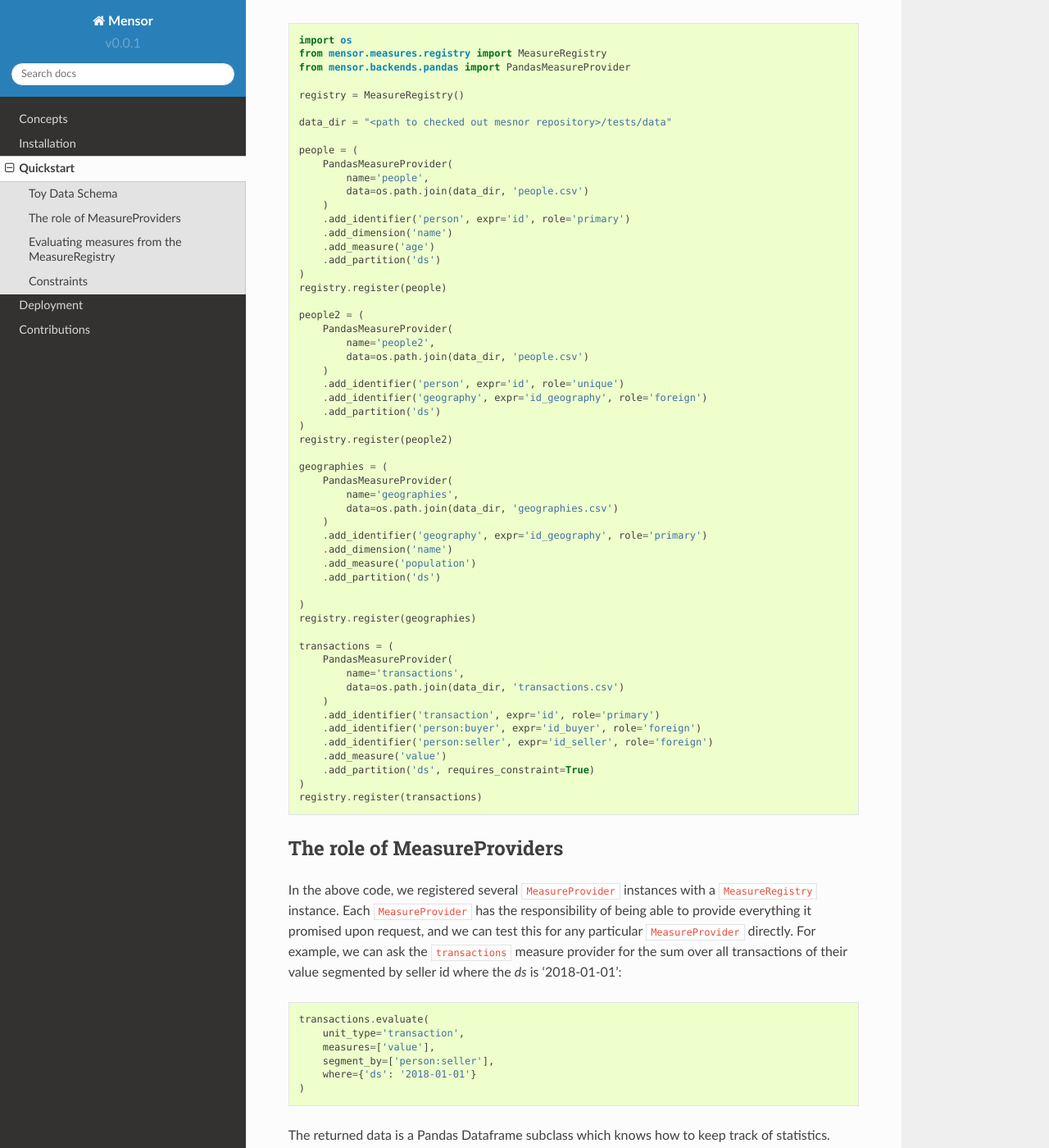
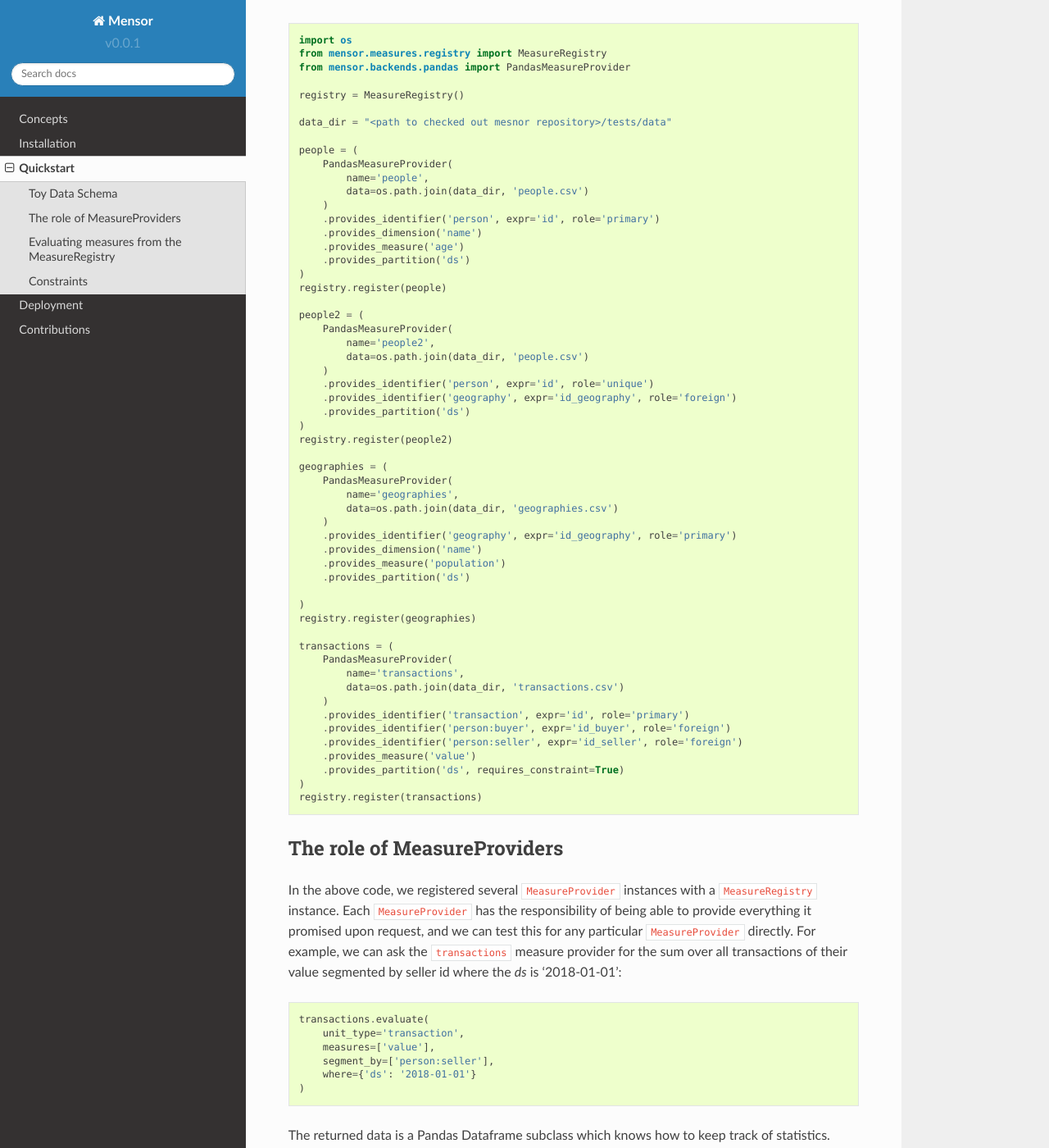
Before and after one commit to matthewwardrop/mensor, a Sphinx documentation site: the page built from docs/quickstart.rst, in a window 1280 px wide and 1400 px high, scrolled down 969 px. Shown: the whole window at 82% size. Built offline with Sphinx 7.4.7 and the Read the Docs theme 2.0.0, drawn with Linux system fonts in a browser that asks for light colours.

Commit message:
Transition from .add_* to .provides_* in MeasureProvider.

```diff
--- a/docs/quickstart.rst
+++ b/docs/quickstart.rst
@@ -58,10 +58,10 @@ up configuration from YAML files, but we defer such consideration to the
             name='people',
             data=os.path.join(data_dir, 'people.csv')
         )
-        .add_identifier('person', expr='id', role='primary')
-        .add_dimension('name')
-        .add_measure('age')
-        .add_partition('ds')
+        .provides_identifier('person', expr='id', role='primary')
+        .provides_dimension('name')
+        .provides_measure('age')
+        .provides_partition('ds')
     )
     registry.register(people)
 
@@ -70,9 +70,9 @@ up configuration from YAML files, but we defer such consideration to the
             name='people2',
             data=os.path.join(data_dir, 'people.csv')
         )
-        .add_identifier('person', expr='id', role='unique')
-        .add_identifier('geography', expr='id_geography', role='foreign')
-        .add_partition('ds')
+        .provides_identifier('person', expr='id', role='unique')
+        .provides_identifier('geography', expr='id_geography', role='foreign')
+        .provides_partition('ds')
     )
     registry.register(people2)
 
@@ -81,10 +81,10 @@ up configuration from YAML files, but we defer such consideration to the
             name='geographies',
             data=os.path.join(data_dir, 'geographies.csv')
         )
-        .add_identifier('geography', expr='id_geography', role='primary')
-        .add_dimension('name')
-        .add_measure('population')
-        .add_partition('ds')
+        .provides_identifier('geography', expr='id_geography', role='primary')
+        .provides_dimension('name')
+        .provides_measure('population')
+        .provides_partition('ds')
 
     )
     registry.register(geographies)
@@ -94,11 +94,11 @@ up configuration from YAML files, but we defer such consideration to the
             name='transactions',
             data=os.path.join(data_dir, 'transactions.csv')
         )
-        .add_identifier('transaction', expr='id', role='primary')
-        .add_identifier('person:buyer', expr='id_buyer', role='foreign')
-        .add_identifier('person:seller', expr='id_seller', role='foreign')
-        .add_measure('value')
-        .add_partition('ds', requires_constraint=True)
+        .provides_identifier('transaction', expr='id', role='primary')
+        .provides_identifier('person:buyer', expr='id_buyer', role='foreign')
+        .provides_identifier('person:seller', expr='id_seller', role='foreign')
+        .provides_measure('value')
+        .provides_partition('ds', requires_constraint=True)
     )
     registry.register(transactions)
 
```
Also changed, not shown: 5 other files.
